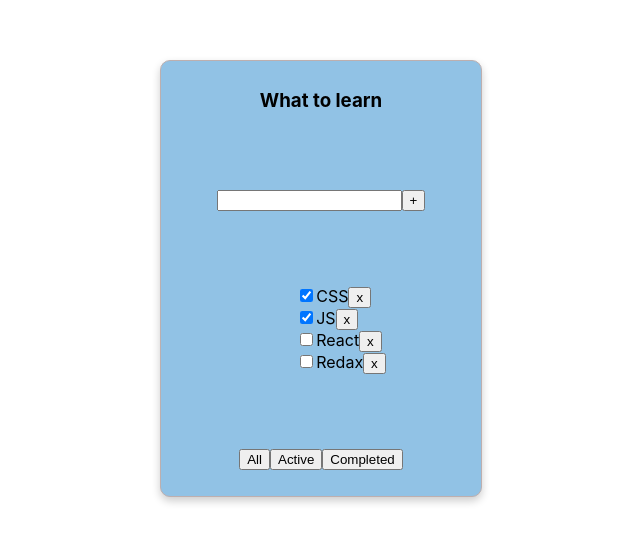
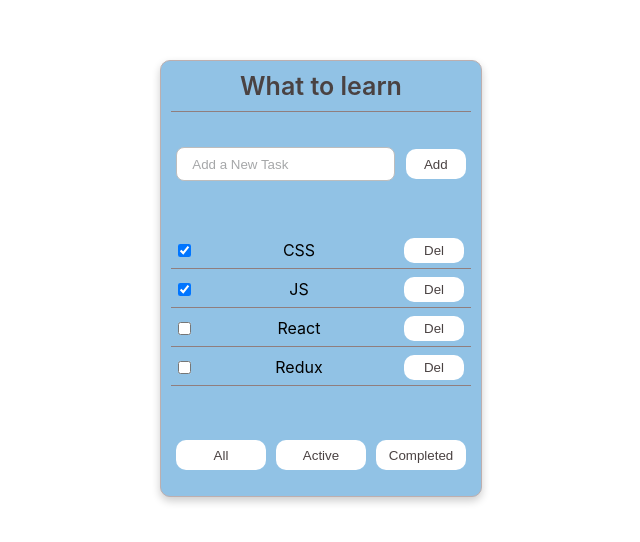
Before and after one commit to liha4ini/todo_it_incubator, a React (Create React App) app: page / in a window 1280 px wide. Shown: the part 122-664 px from the top of the page, without its empty margins (319-959 px from the left). Built offline with nearby package versions, Linux system fonts and the light colour scheme; the HTML template or start-up script is replaced by a standard one.

Commit message:
card styles finish

```diff
--- a/src/App.css
+++ b/src/App.css
@@ -1,8 +1,12 @@
 .App {
     display: flex;
     /* flex-direction: row; */
-    justify-content: center;
+    justify-content: space-around;
     align-items: center;
     width: 100vw;
     height: 100vh;
 }
+
+ul, ul li {
+	list-style: none;
+}
--- a/src/App.tsx
+++ b/src/App.tsx
@@ -3,12 +3,6 @@ import Todolist from './components/Todolist';
 import { TaskType } from './components/Todolist';
 
 import './App.css';
-
-// let tasks2: Array<TaskType> = [
-//     { id: 1, title: 'Supernatural', isDone: true },
-//     { id: 2, title: 'Wenseday', isDone: false },
-//     { id: 3, title: 'Breaking Bad', isDone: true }
-// ]
 
 function App() {
 
@@ -16,15 +10,13 @@ function App() {
         { id: 1, title: 'CSS', isDone: true },
         { id: 2, title: 'JS', isDone: true },
         { id: 3, title: 'React', isDone: false },
-        { id: 4, title: 'Redax', isDone: false }
+        { id: 4, title: 'Redux', isDone: false }
     ]
 
     let [tasks, setTasks] = useState(initialTasks)
 
     function deleteTask(id: number) {
-        let i = tasks.filter((i) => i.id !== id)
-        setTasks(i)
-
+        setTasks(tasks.filter((i) => i.id !== id))
     }
 
     return (
--- a/src/components/Todolist.css
+++ b/src/components/Todolist.css
@@ -1,10 +1,14 @@
+ul, ul li {
+	list-style: none;
+}
+
 .card_wrapper {
     display: flex;
     flex-direction: column;
     justify-content: space-between;
     align-items: center;
     width: 300px;
-    height: 400px;
+    min-height: 400px;
     border: 1px solid rgb(189, 175, 175);
     border-radius: 10px;
     box-shadow: 0 4px 8px 0 rgba(0,0,0,0.2);
@@ -15,4 +19,125 @@
 
 .card_wrapper:hover {
     transform: scale(1.09);
+    box-shadow: 0 14px 18px 0 rgba(0,0,0,0.2);
 }
+
+.title {
+    height: 10%;
+    width: 100%;
+    text-align: center;
+    font-size: 25px;
+    font-weight: 600;
+    color: rgb(74, 66, 66);
+    border-bottom: 1px solid rgb(144, 126, 126);
+    padding-bottom: 10px;
+}
+
+.input_block {
+    display: flex;
+    justify-content: space-around;
+    align-items:center;
+    height: 10%;
+    width: 100%;
+}
+
+.input_block button {
+    width: 60px;
+    height: 30px;
+    cursor: pointer;
+    border: none;
+    border-radius: 10px;
+    color: rgb(74, 66, 66);
+    background-color: #fff;
+    transition: 0.5s;
+}
+
+.input_block button:hover {
+    transform: scale(1.1);
+    background-color: rgb(142, 226, 190);
+}
+
+.input_block input {
+    width: 200px;
+    height: 30px;
+    border: 1px solid #bdbdbd;
+    border-radius: 0.5rem;
+    transition: border-color 0.15s ease-in-out, box-shadow 0.15s ease-in-out;
+    padding-left: 15px;
+}
+
+.input_block input:focus {
+    color: #212529;
+    background-color: #fff;
+    border-color: #bdbdbd;
+    outline: 0;
+}
+
+.input_block input::placeholder {
+    color: #212529;
+    opacity: 0.4;
+  }
+
+.tasks_block {
+    display: flex;
+    flex-direction: column;
+    align-items: center;
+    height: 70%;
+    width: 100%;
+    padding-right: 40px;
+}
+
+.task_item {
+    display: flex;
+    justify-content: space-between;
+    align-items: center;
+    height: 35px;
+    width: 100%;
+    border-bottom: 1px solid rgb(144, 126, 126);
+    margin-bottom: 3px;
+}
+
+.task_item button {
+    width: 60px;
+    height: 25px;
+    cursor: pointer;
+    border: none;
+    border-radius: 10px;
+    color: rgb(74, 66, 66);
+    background-color: #fff;
+    transition: 0.5s;
+    margin-right: 7px;
+}
+
+.task_item button:hover {
+    transform: scale(1.1);
+    background-color: rgb(213, 142, 95);
+    color:#fff;
+}
+
+.task_item input {
+    margin-left: 7px;
+}
+
+.filterButton_block {
+    display: flex;
+    justify-content: space-around;
+    height: 10%;
+    width: 100%;
+}
+
+.filterButton_block button {
+    width: 90px;
+    height: 30px;
+    cursor: pointer;
+    border: none;
+    border-radius: 10px;
+    color: rgb(74, 66, 66);
+    background-color: #fff;
+    transition: 0.5s;
+}
+
+.filterButton_block button:hover {
+    transform: scale(1.1);
+    background-color: rgb(142, 226, 190);
+}
--- a/src/components/Todolist.tsx
+++ b/src/components/Todolist.tsx
@@ -16,23 +16,23 @@ type PropsType = {
 export default function Todolist(props: PropsType) {
   return (
     <div className='card_wrapper'>
-      <h3>{props.title}</h3>
-      <div>
-        <input />
-        <button>+</button>
+      <div className='title'>{props.title}</div>
+      <div className='input_block'>
+        <input placeholder={'Add a New Task'}  />
+        <button>Add</button>
       </div>
-      <ul>
+      <ul className='tasks_block'>
         {props.tasks.map((i) => {
           return (
-            <li>
-              <input type="checkbox" checked={i.isDone} />
+            <li className='task_item'>
+              <input type="checkbox" checked={i.isDone}/>
               <span>{i.title}</span>
-              <button onClick={() => {props.deleteTask(i.id)}}>x</button>
+              <button onClick={() => {props.deleteTask(i.id)}}>Del</button>
             </li>
           );
         })}
       </ul>
-      <div>
+      <div className='filterButton_block'>
         <button>All</button>
         <button>Active</button>
         <button>Completed</button>
--- a/src/index.css
+++ b/src/index.css
@@ -17,4 +17,9 @@ code {
 
 * {
   list-style-type: none;
+
 }
+
+ul, ul li {
+	list-style: none;
+}
```
